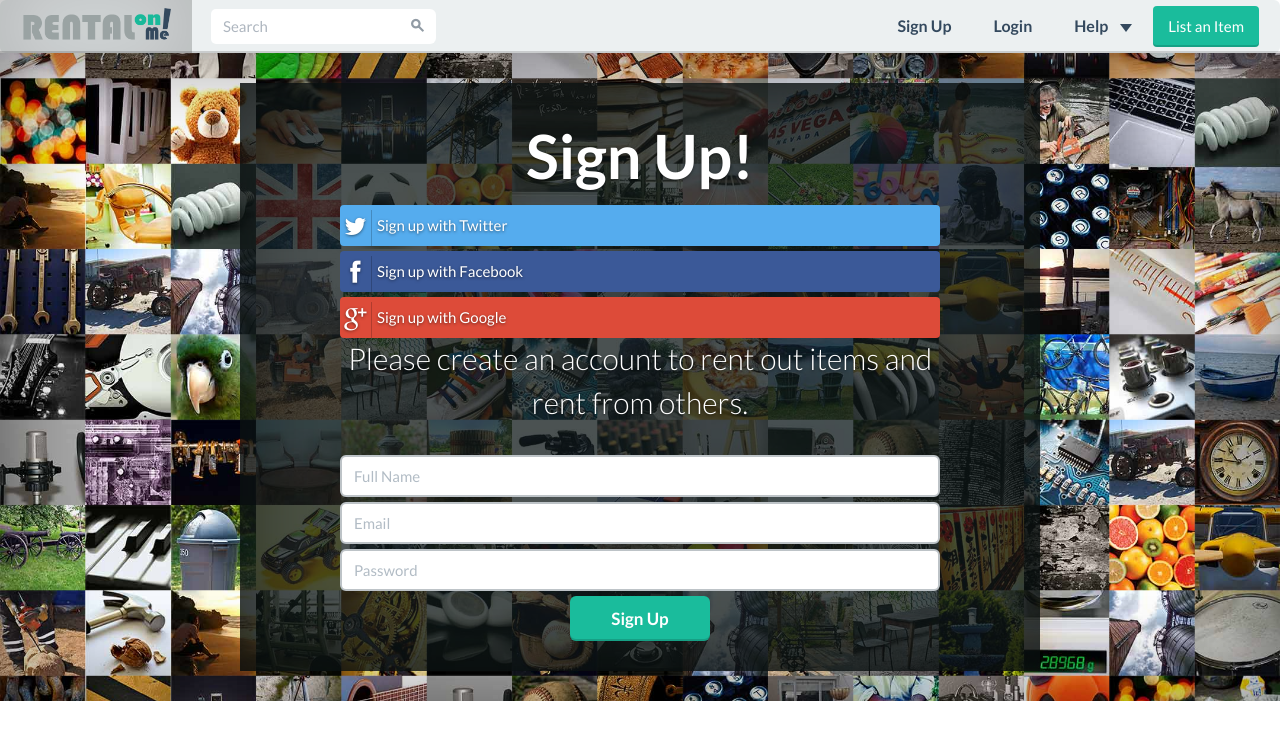
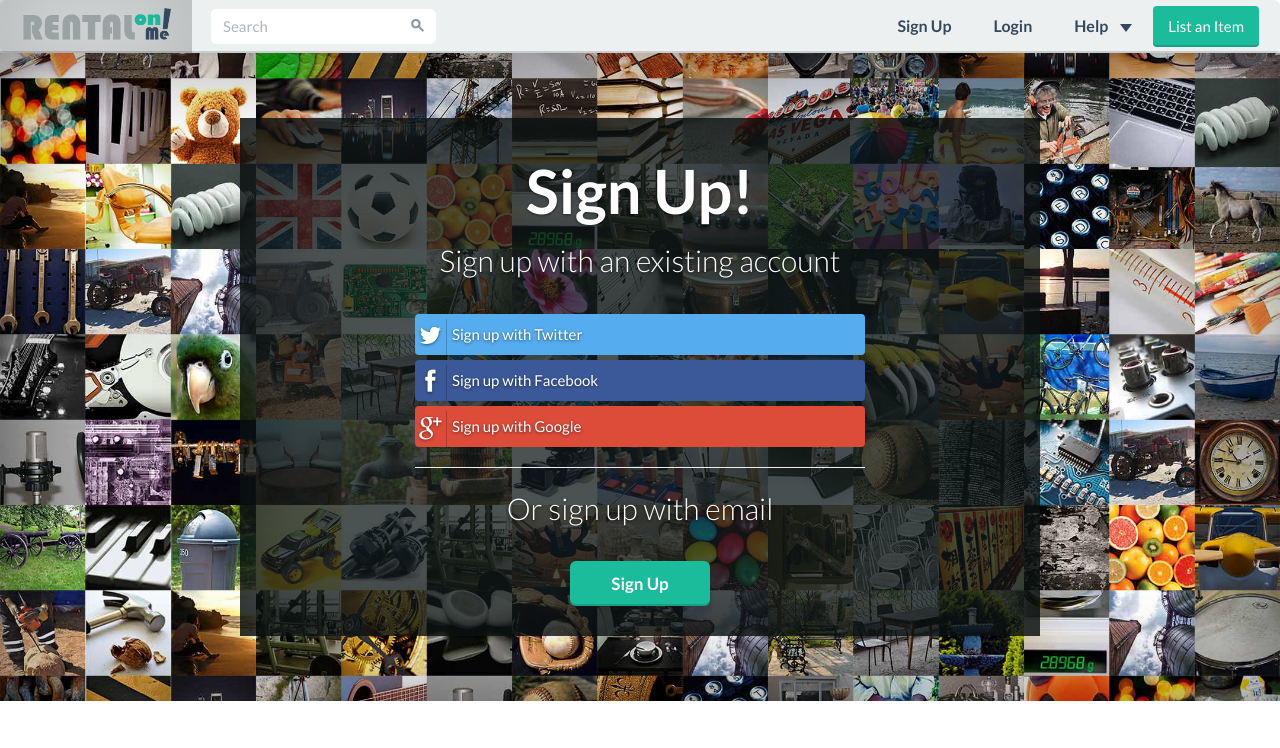
Before and after one commit to kevinmanncito/rental-on-me, a plain HTML site: page signUp.html in a window 1280 px wide. Shown: the top 748 px of the page. Drawn offline with Linux system fonts and the light colour scheme.

Commit message:
Some minor style changes

```diff
--- a/css/base.css
+++ b/css/base.css
@@ -170,8 +170,9 @@ input {margin-bottom: 5px;}
 /*
  * Content
  */
-
-
+.text-muted {
+  color: #707070;
+}
 
 
 
@@ -216,8 +217,8 @@ input {margin-bottom: 5px;}
     width: 100%; /* Must be percentage or pixels for horizontal alignment */
   }
   .sign-up-form {
-   padding-left: 100px;
-   padding-right: 100px;
+   padding-left: 175px;
+   padding-right: 175px;
   }
 }
 
--- a/signUp.html
+++ b/signUp.html
@@ -69,6 +69,7 @@
       <div class="cover-container">
         <div class="inner cover caption sign-up-form">
           <h1 class="cover-heading">Sign Up!</h1>
+          <p class="lead">Sign up with an existing account</p>
           <a class="btn btn-block btn-social btn-twitter">
             <span class="fa fa-twitter"></span> Sign up with Twitter
           </a>
@@ -78,12 +79,13 @@
           <a class="btn btn-block btn-social btn-google-plus">
             <span class="fa fa-google-plus"></span> Sign up with Google
           </a>
-          <p class="lead">Please create an account to rent out items and rent from others.</p>
+          <hr>
+          <p class="lead">Or sign up with email</p>
           <p class="lead">
             <div class="form-group" role="form">
-              <input type="text" placeholder="Full Name" class="form-control">
+              <!-- <input type="text" placeholder="Full Name" class="form-control">
               <input type="text" placeholder="Email" class="form-control">
-              <input type="text" placeholder="Password" class="form-control">
+              <input type="text" placeholder="Password" class="form-control"> -->
               <a href="dashboard.html"><button id="signUp" class="btn btn-primary btn-embossed btn-wide btn-lg">Sign Up</button></a>
             </div>
           </p>
```
Also changed, not shown: index.html (+2 -2 lines).
